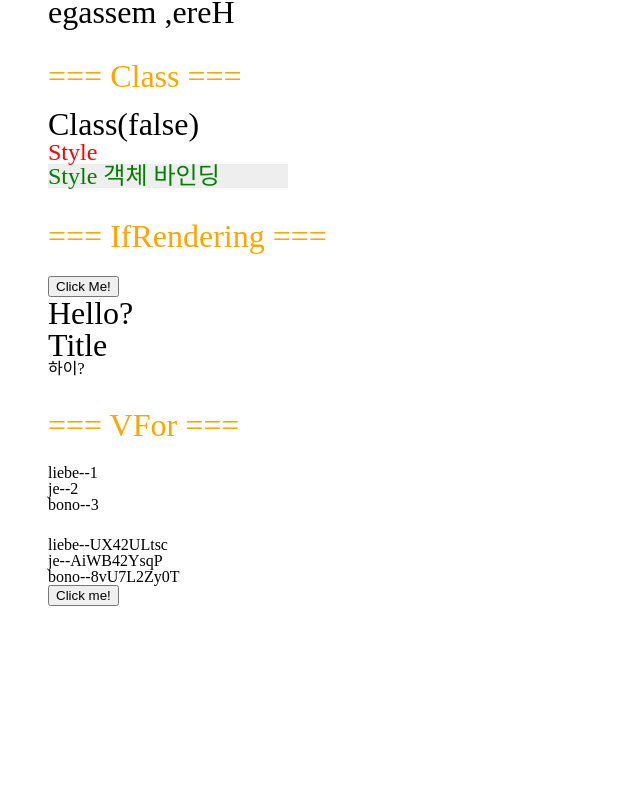
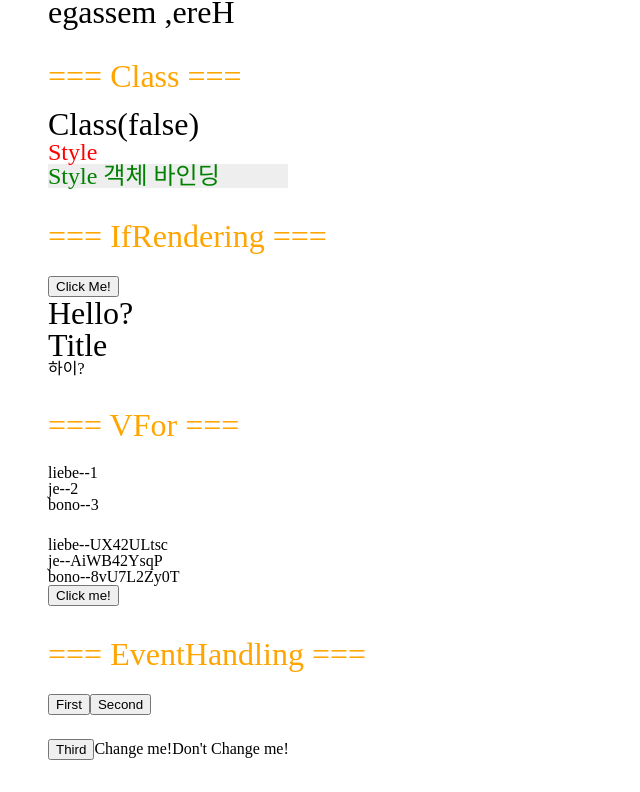
Before and after one commit to Je-chan/vue-study, a Vue app in the folder practice/: page / in a window 1280 px wide. Shown: the part 1049-1841 px from the top of the page, without its empty margins (0-640 px from the left). Before the commit the page ends 1687 px from the top, so only its background shows below. Built offline with nearby package versions, Linux system fonts and the light colour scheme.

Commit message:
CREATE : EventHandling.md & e.g

```diff
--- a/practice/src/App.vue
+++ b/practice/src/App.vue
@@ -7,6 +7,7 @@
     <Binding />
     <IfRendering />
     <ListRendering />
+    <EventHandling />
   </div>
 </template>
 
@@ -18,9 +19,9 @@ import Watch from './components/Watch'
 import Binding from './components/Binding'
 import IfRendering from './components/IfRendering'
 import ListRendering from './components/ListRendering'
+import EventHandling from './components/EventHandling'
 
 export default {
-
   components: {
     Lifecycle,
     Syntax,
@@ -28,7 +29,8 @@ export default {
     Watch,
     Binding,
     IfRendering,
-    ListRendering
+    ListRendering,
+    EventHandling
   }
 }
 </script>
--- /dev/null
+++ b/practice/src/components/EventHandling.vue
@@ -0,0 +1,44 @@
+<template>
+  <div>
+    <p>=== EventHandling ===</p>
+    <section>
+      <button @click="handler('good', $event)">
+        First
+      </button>
+      <button @click="handler('bad', $event)">
+        Second
+      </button>
+    </section>
+    <section>
+      <button @click="handlerA('good'), handlerB('bad')">
+        Third
+      </button>
+      <span>{{thirdGood}}</span>
+      <span>{{thirdBad}}</span>
+    </section>
+  </div>
+</template>
+
+<script>
+export default {
+  name: 'EventHandling',
+  data () {
+    return {
+      thirdGood: 'Change me!',
+      thirdBad: 'Don\'t Change me!',
+    }
+  },
+  methods: {
+    handler(msg, e) {
+      console.log(msg, e)
+    },
+    handlerA(msg) {
+      return this.thirdGood = msg
+    },
+    handlerB(msg) {
+      return this.thirdBad = msg
+    }
+  }
+
+}
+</script>
```
Also changed, not shown: 1 other file (tests, documents, lock files or other folders).
